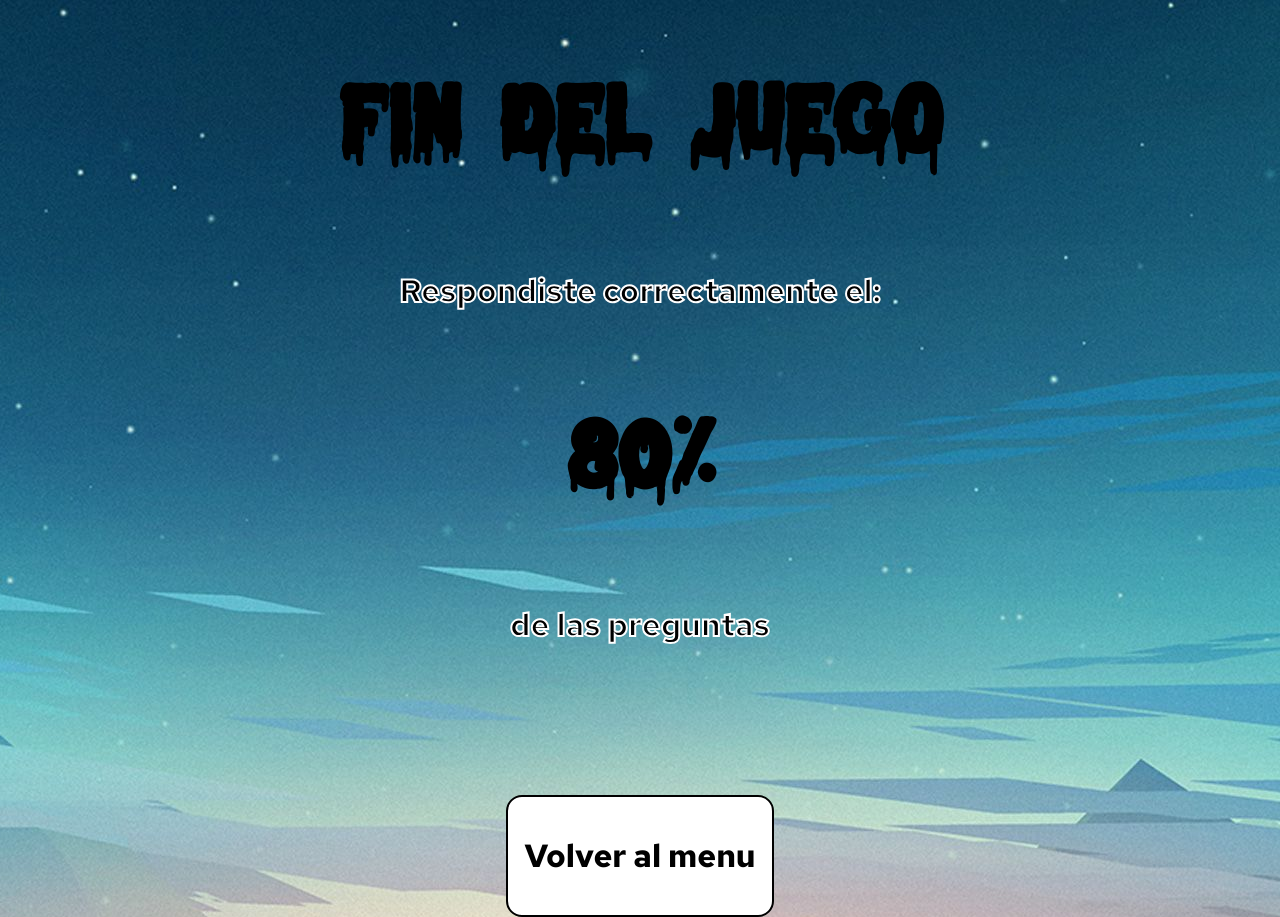
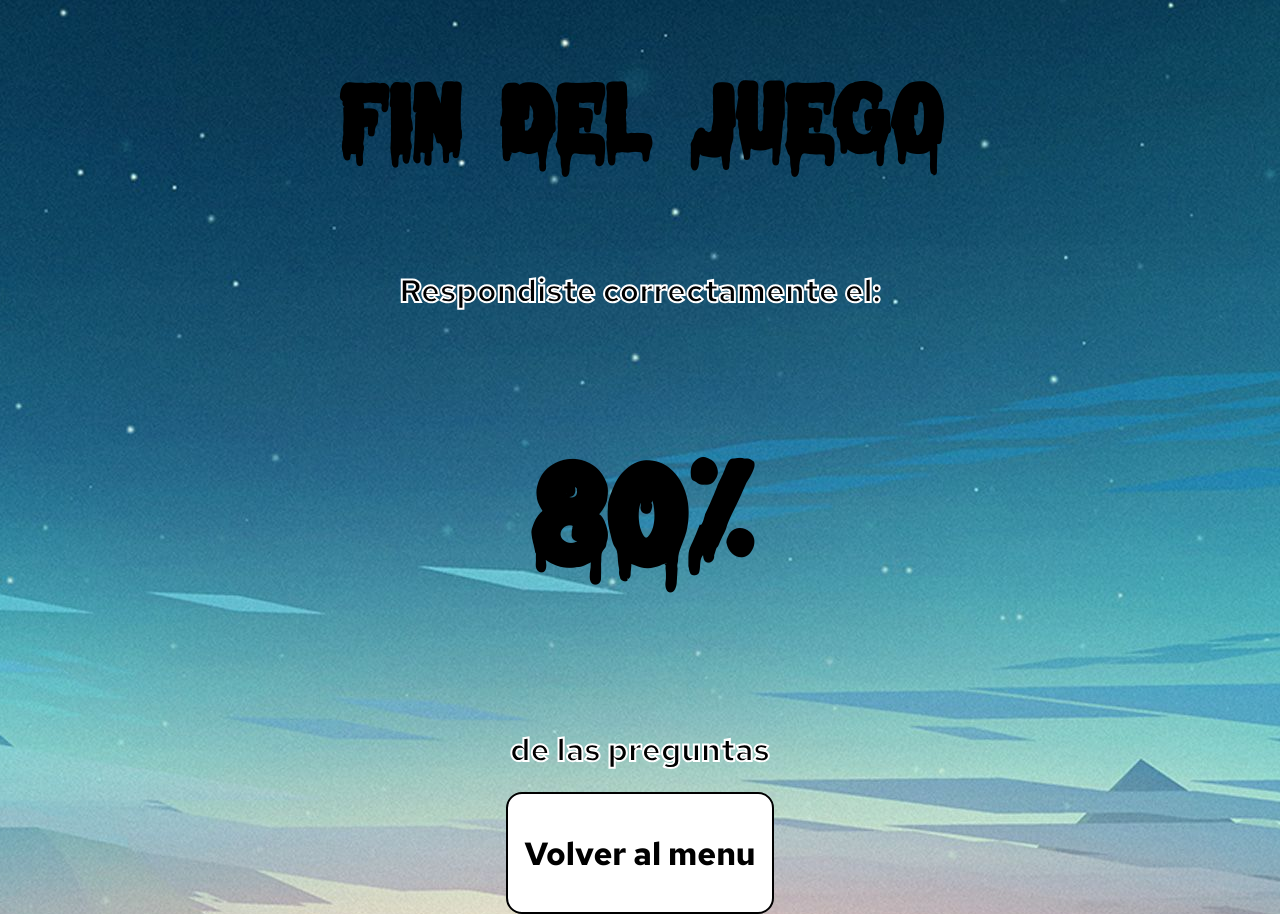
Before and after one commit to DevLabs-2/PreguntadOrtArt, a plain HTML site: page Fin.html in a window 1280 px wide. Drawn offline with Linux system fonts and the light colour scheme.

Commit message:
30/8 Fin 3

```diff
--- a/Fin.html
+++ b/Fin.html
@@ -10,7 +10,7 @@
 <body class="fin">
     <h1 class="title">FIN DEL JUEGO</h1>
     <h1 class="subtitle">Respondiste correctamente el:</h3>
-    <h1 class="title">80%</h1>
+    <h1 class="title" id="porcentaje">80%</h1>
     <h1 class="subtitle">de las preguntas</h3>
 
     <a href="index.html" class="volver">
--- a/css/style.css
+++ b/css/style.css
@@ -267,9 +267,13 @@ label{
 .volver{
     color: black;
     text-decoration: none;
-    margin-top: 8rem;
+
     padding: 1rem;
     background-color: white;
     border-radius: 1rem;
     border: 2px solid black;
 }
+
+#porcentaje{
+    font-size: 9rem;
+}
```
